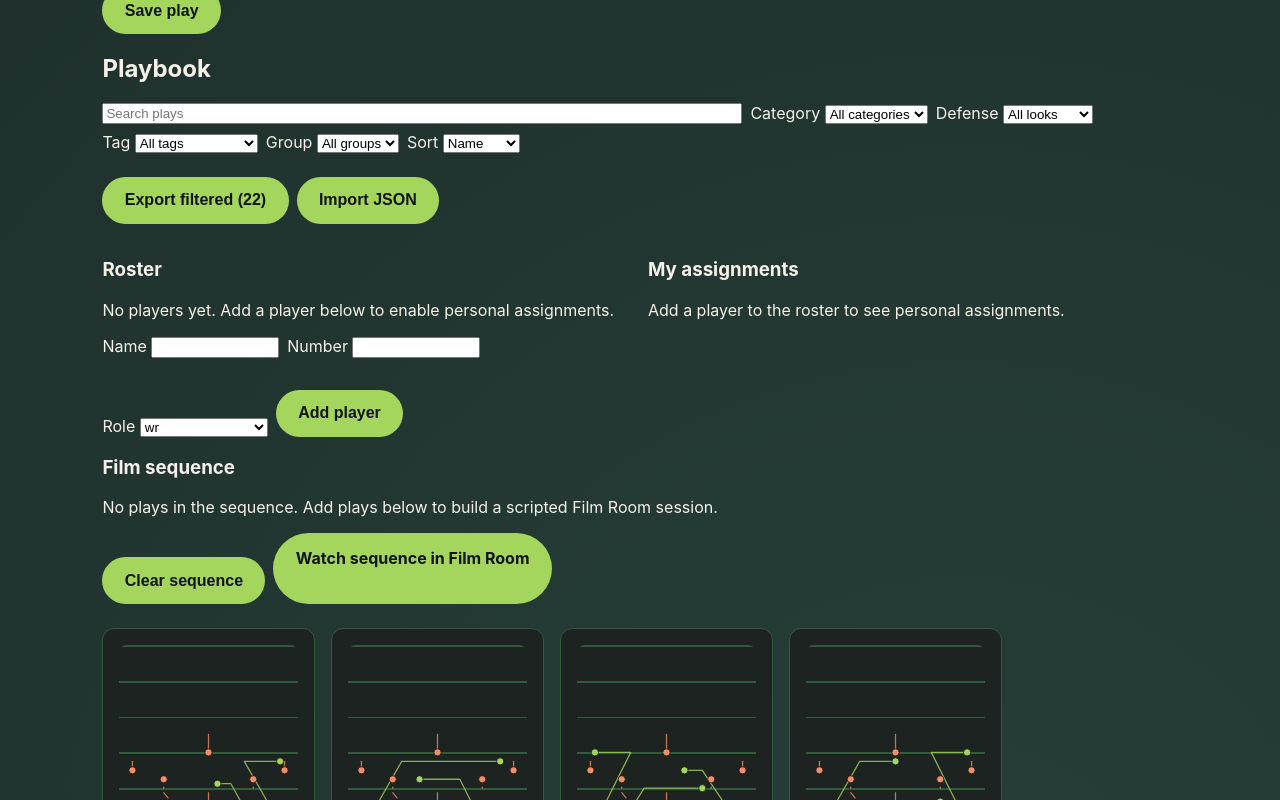
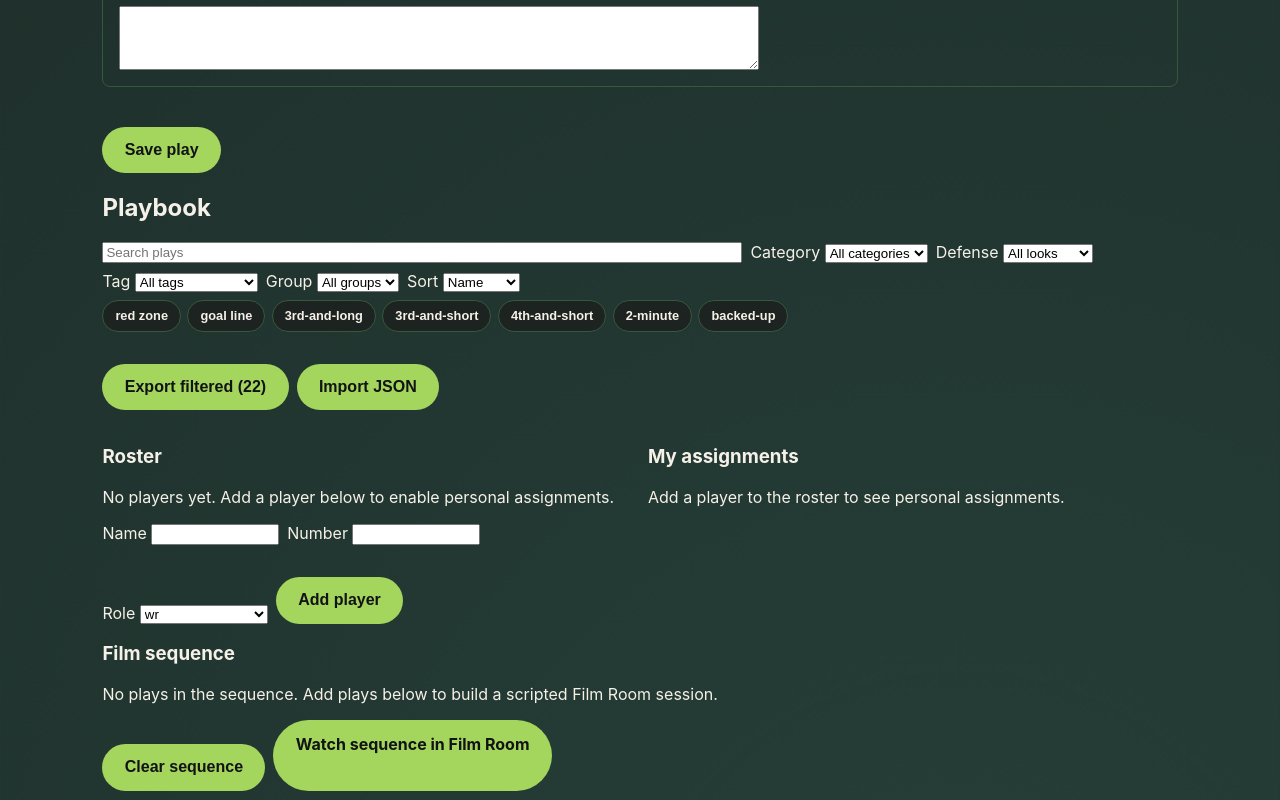
Before and after one commit to harlanljones/film-lab, a React (Vite) app: page / in a window 1280 px wide. Shown: the part 3012-3812 px from the top of the page. Built offline with nearby package versions, Linux system fonts and the light colour scheme.

Commit message:
feat: add situation-tag presets + playbook filter row (HJ-340)

```diff
--- a/src/components/PlaybookView.tsx
+++ b/src/components/PlaybookView.tsx
@@ -1,5 +1,6 @@
 import { useEffect, useMemo, useRef, useState } from 'react';
 import { exportPlaybook, importPlaybook, planImport, usePlaybook, type ImportBucket, type ImportCandidate, type ImportPlan } from '../storage/playbookStore';
+import { SITUATION_PRESETS } from '../data/situationPresets';
 import { starterLibrary } from '../data/library';
 import type { Play } from '../engine/types';
 import { Field7 } from './Field7';
@@ -23,6 +24,7 @@ export function PlaybookView() {
   const [look, setLook] = useState('all');
   const [tag, setTag] = useState('all');
   const [group, setGroup] = useState('all');
+  const [situationFilters, setSituationFilters] = useState<string[]>([]);
   const [sort, setSort] = useState<SortKey>('name');
   const [error, setError] = useState<string | null>(null);
   const [plan, setPlan] = useState<ImportPlan | null>(null);
@@ -54,10 +56,12 @@ export function PlaybookView() {
     tags: [...new Set(plays.flatMap((play) => play.tags))].sort(),
     groups: [...new Set(plays.flatMap(groupsOf))].sort(),
   }), [plays]);
+  const toggleSituationFilter = (preset: string) =>
+    setSituationFilters((current) => (current.includes(preset) ? current.filter((value) => value !== preset) : [...current, preset]));
   const filtered = useMemo(() => plays.filter((play) => {
     const text = `${play.name} ${play.category} ${play.defenseLook} ${play.tags.join(' ')}`.toLowerCase();
-    return text.includes(query.toLowerCase()) && (category === 'all' || play.category === category) && (look === 'all' || play.defenseLook === look) && (tag === 'all' || play.tags.includes(tag)) && (group === 'all' || groupsOf(play).includes(group));
-  }).sort((a, b) => a[sort].localeCompare(b[sort]) || a.name.localeCompare(b.name) || a.id.localeCompare(b.id)), [category, group, look, plays, query, sort, tag]);
+    return text.includes(query.toLowerCase()) && (category === 'all' || play.category === category) && (look === 'all' || play.defenseLook === look) && (tag === 'all' || play.tags.includes(tag)) && (group === 'all' || groupsOf(play).includes(group)) && (situationFilters.length === 0 || situationFilters.some((tag) => play.tags.includes(tag)));
+  }).sort((a, b) => a[sort].localeCompare(b[sort]) || a.name.localeCompare(b.name) || a.id.localeCompare(b.id)), [category, group, look, plays, query, situationFilters, sort, tag]);
   const download = (content: string, name: string) => {
     const url = URL.createObjectURL(new Blob([content], { type: 'application/json' }));
     const anchor = document.createElement('a'); anchor.href = url; anchor.download = name; anchor.click(); URL.revokeObjectURL(url);
@@ -123,6 +127,7 @@ export function PlaybookView() {
       <label>Group <select aria-label="Filter by group" value={group} onChange={(event) => setGroup(event.target.value)}><option value="all">All groups</option>{options.groups.map((value) => <option key={value}>{value}</option>)}</select></label>
       <label>Sort <select aria-label="Sort plays" value={sort} onChange={(event) => setSort(event.target.value as SortKey)}><option value="name">Name</option><option value="defenseLook">Defense</option><option value="category">Category</option></select></label>
     </div>
+    <div className="chip-row" role="group" aria-label="Filter by situational tags">{SITUATION_PRESETS.map((preset) => <button key={preset} type="button" className="chip" aria-pressed={situationFilters.includes(preset)} aria-label={`Filter by situational tag ${preset}`} onClick={() => toggleSituationFilter(preset)}>{preset}</button>)}{situationFilters.length > 0 && <button type="button" aria-label="Clear situational filters" onClick={() => setSituationFilters([])}>Clear</button>}</div>
     <div className="controls">
       <button onClick={() => download(exportPlaybook(filtered), 'film-lab-playbook.json')}>Export filtered ({filtered.length})</button>
       <button onClick={() => fileInput.current?.click()}>Import JSON</button>
--- /dev/null
+++ b/src/data/situationPresets.ts
@@ -0,0 +1,12 @@
+/** Situational install tags — no schema change, just taxonomy presets for `Play.tags`. */
+export const SITUATION_PRESETS = [
+  'red zone',
+  'goal line',
+  '3rd-and-long',
+  '3rd-and-short',
+  '4th-and-short',
+  '2-minute',
+  'backed-up',
+] as const;
+
+export type SituationPreset = (typeof SITUATION_PRESETS)[number];
```
Also changed, not shown: src/components/EditorView.tsx (+7 -1 lines), src/style.css.
